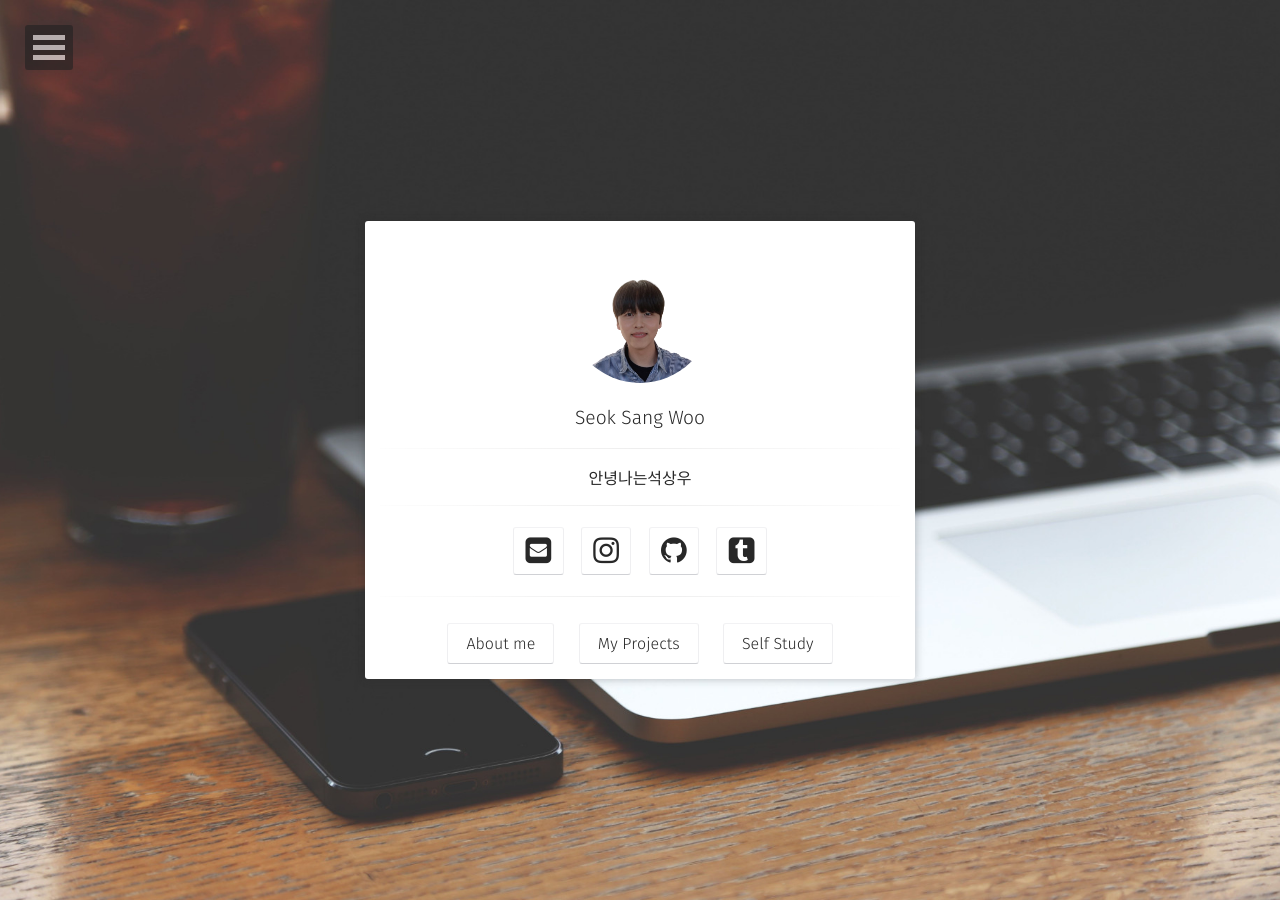
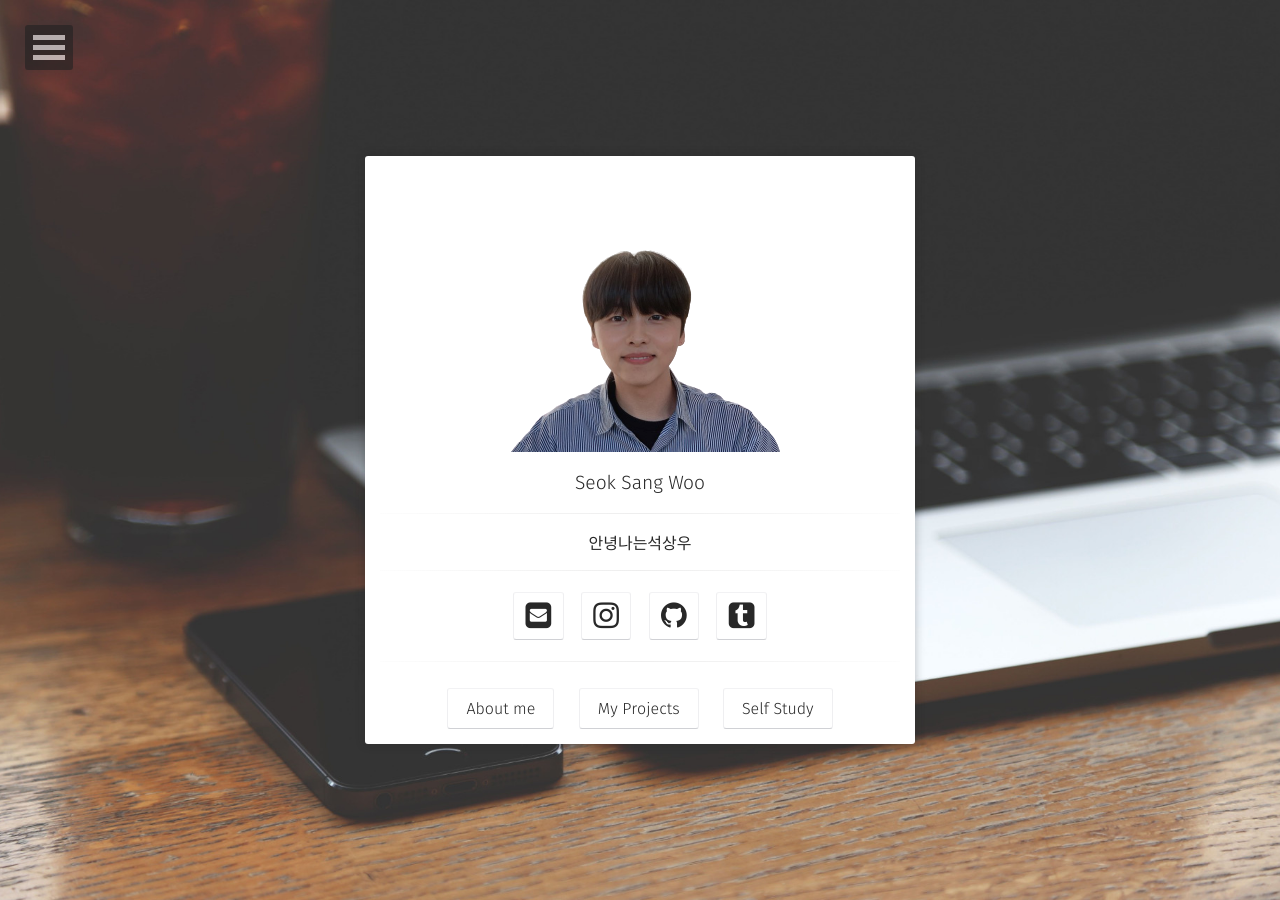
Before and after one commit to sangwoo24/sangwoo24.github.io, a Jekyll site: the page built from index.html, in a window 1280 px wide. Built offline with Jekyll 4.4.1, drawn with Linux system fonts in a browser that asks for light colours; some web fonts are replaced.

Commit message:
로고 사진 애니메이션 제거

```diff
--- a/_layouts/home.html
+++ b/_layouts/home.html
@@ -16,7 +16,7 @@
         <div class="container animated fadeIn">
             <div class="row">
                     <a href="{{ site.url }}">
-                        <img src="{{ site.logo }}" class="img-circle zoombtn animated rotateIn">
+                        <img src="{{ site.logo }}" class="">
                     </a>
                     <h3 class="title">
                         <a class="zoombtn" href="{{ site.url }}">
```
